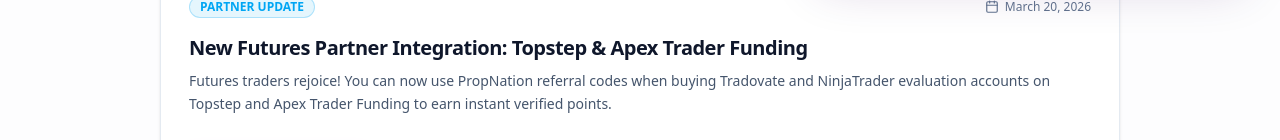
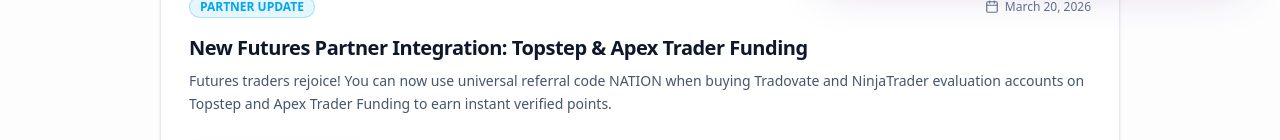
Before and after one commit to garvkataria23/propfirm-rewards, a Next.js app in the folder frontend/: page /announcements in a window 1280 px wide. Shown: the part 812-952 px from the top of the page. Built offline with nearby package versions, Linux system fonts and the light colour scheme; no server answers.

Commit message:
fix: ensure referral code is explicitly stated as NATION

```diff
--- a/frontend/src/app/announcements/page.tsx
+++ b/frontend/src/app/announcements/page.tsx
@@ -55,7 +55,7 @@
     date: 'March 20, 2026',
     tag: 'PARTNER UPDATE',
     content:
-      'Futures traders rejoice! You can now use PropNation referral codes when buying Tradovate and NinjaTrader evaluation accounts on Topstep and Apex Trader Funding to earn instant verified points.',
+      'Futures traders rejoice! You can now use universal referral code NATION when buying Tradovate and NinjaTrader evaluation accounts on Topstep and Apex Trader Funding to earn instant verified points.',
     ctaText: 'Browse Futures Firms',
     ctaLink: '/prop-firms?type=futures',
   },
```
